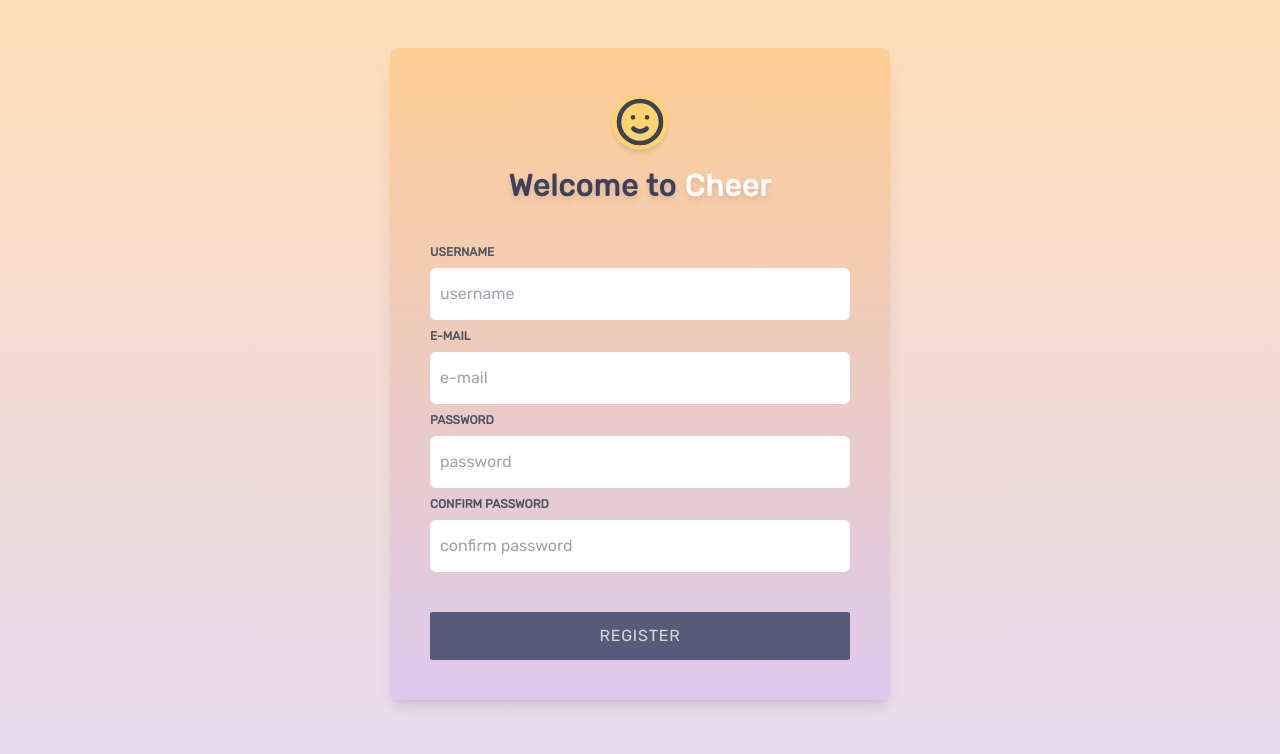
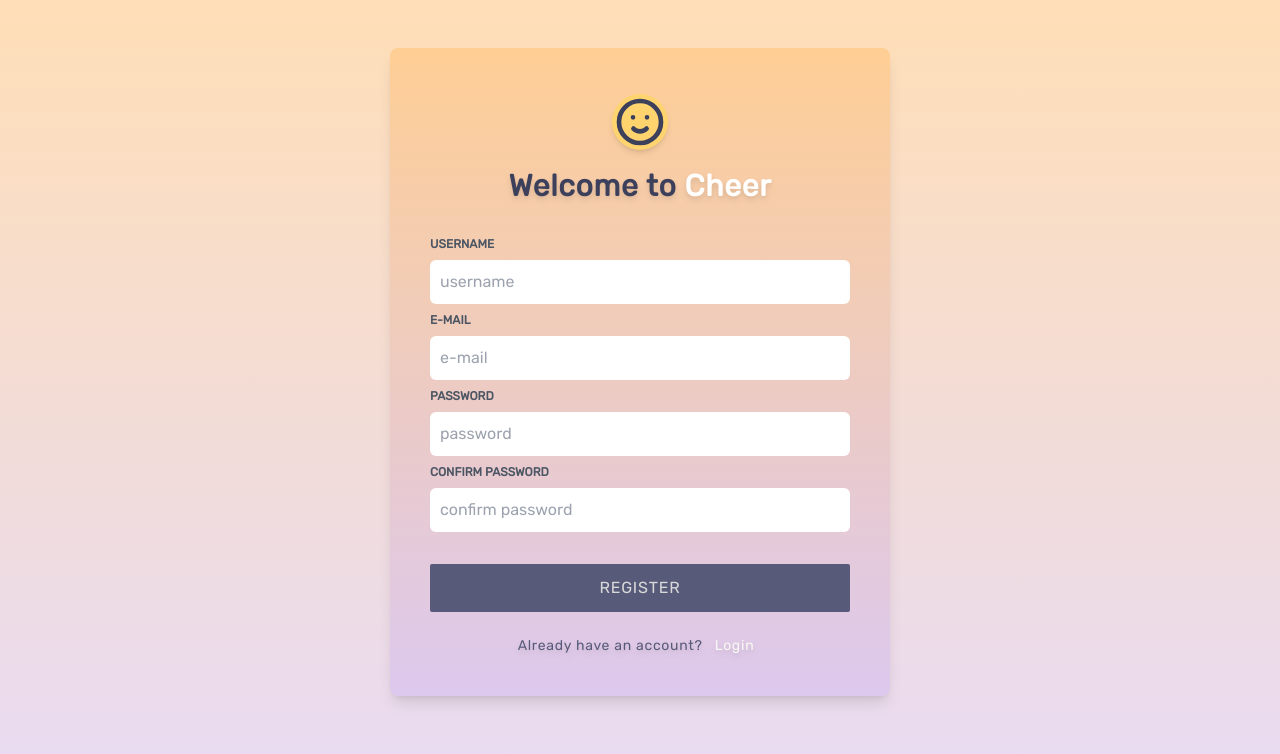
Before and after one commit to leeyuljung/Social-media-website-cheer, a React (Create React App) app in the folder client/: page /register in a window 1280 px wide. Shown: the top 754 px of the page. Built offline with nearby package versions, Linux system fonts and the light colour scheme.

Commit message:
modify: 使用 custom hooks 來抽出共用的 function 和 values，讓 Login 頁面也能使用

```diff
--- a/client/src/pages/Register.js
+++ b/client/src/pages/Register.js
@@ -1,7 +1,8 @@
 import React, { useState } from 'react';
 import { useMutation } from '@apollo/react-hooks';
 import gql from 'graphql-tag';
-import { useNavigate } from 'react-router-dom';
+import { useNavigate, Link } from 'react-router-dom';
+import { useForm } from '../utils/useForm';
 
 const REGISTER_USER_MUTATION = gql`
   mutation($username: String!, $email: String!, $password: String!, $passwordConfirm: String!){
@@ -17,36 +18,28 @@ const REGISTER_USER_MUTATION = gql`
 
 const Register = () => {
   const navigate = useNavigate();
-  const [ values, setValues ] = useState({
+  const [ errors, setErrors ] = useState({});
+
+  const { values, loading, onChange, onSubmit, setLoading } = useForm(registerUser, {
     username: '',
     email: '',
     password: '',
     passwordConfirm: ''
   });
-  const [ loading, setLoading ] = useState(false);
-  const [ errors, setErrors ] = useState({});
 
-  const onChange = (e) => {
-    setValues({...values, [e.target.name]: e.target.value});
-  }
-
-  const [ addUser ] = useMutation(REGISTER_USER_MUTATION, {
+  const [ register ] = useMutation(REGISTER_USER_MUTATION, {
     update(cache, result){
-      console.log(result);
       navigate('/');
     },
     onError(err){
       setErrors(err.graphQLErrors[0].extensions.errors);
-      // console.log(err.graphQLErrors[0].extensions.errors);
       setLoading(false);
     },
     variables: values
   })
 
-  const onSubmit = (e) => {
-    e.preventDefault();
-    addUser();
-    setLoading(true);
+  function registerUser(){
+    register();
   }
 
   return(
@@ -56,7 +49,7 @@ const Register = () => {
       </svg>
       <h2 className="text-center font-semibold text-3xl text-[#3d405b] tracking-wide drop-shadow-md">Welcome to <span className="text-[#fff]">Cheer</span></h2>
 
-      <form className="mt-10" onSubmit={ onSubmit } noValidate>
+      <form className="mt-8" onSubmit={ onSubmit } noValidate>
         {/* Username*/}
         <label htmlFor="username" className="block text-xs font-semibold text-gray-600 uppercase">Username</label>
         <input
@@ -64,7 +57,7 @@ const Register = () => {
           type="text"
           name="username"
           placeholder="username"
-          className={`block w-full py-3 px-2 mt-2 text-[#3d405b] appearance-none border-2 border-transparent rounded-md transition duration-500 focus:outline-none focus:border-[#b7a8e8] ${ errors.username ? "border-[#ffa718]" : ""}`}
+          className={`block w-full py-2 px-2 mt-2 text-[#3d405b] appearance-none border-2 border-transparent rounded-md transition duration-500 focus:outline-none focus:border-[#b7a8e8] ${ errors.username ? "border-[#ffa718]" : ""}`}
           required
           value={ values.username }
           onChange={ onChange }
@@ -77,7 +70,7 @@ const Register = () => {
           type="email"
           name="email"
           placeholder="e-mail"
-          className={`block w-full py-3 px-2 mt-2 text-[#3d405b] appearance-none border-2 border-transparent rounded-md transition duration-500 focus:outline-none focus:border-[#b7a8e8] ${ errors.email ? "border-[#ffa718]" : ""}`}
+          className={`block w-full py-2 px-2 mt-2 text-[#3d405b] appearance-none border-2 border-transparent rounded-md transition duration-500 focus:outline-none focus:border-[#b7a8e8] ${ errors.email ? "border-[#ffa718]" : ""}`}
           required
           value={ values.email }
           onChange={ onChange }
@@ -90,7 +83,7 @@ const Register = () => {
           type="password"
           name="password"
           placeholder="password"
-          className={`block w-full py-3 px-2 mt-2 text-[#3d405b] appearance-none border-2 border-transparent rounded-md transition duration-500 focus:outline-none focus:border-[#b7a8e8] ${ errors.password ? "border-[#ffa718]" : ""}`}
+          className={`block w-full py-2 px-2 mt-2 text-[#3d405b] appearance-none border-2 border-transparent rounded-md transition duration-500 focus:outline-none focus:border-[#b7a8e8] ${ errors.password ? "border-[#ffa718]" : ""}`}
           required
           value={ values.password }
           onChange={ onChange }
@@ -103,7 +96,7 @@ const Register = () => {
           type="password"
           name="passwordConfirm"
           placeholder="confirm password"
-          className={`block w-full py-3 px-2 mt-2 text-[#3d405b] appearance-none border-2 border-transparent rounded-md transition duration-500 focus:outline-none focus:border-[#b7a8e8] ${ errors.passwordConfirm ? "border-[#ffa718]" : ""}`}
+          className={`block w-full py-2 px-2 mt-2 text-[#3d405b] appearance-none border-2 border-transparent rounded-md transition duration-500 focus:outline-none focus:border-[#b7a8e8] ${ errors.passwordConfirm ? "border-[#ffa718]" : ""}`}
           required
           value={ values.passwordConfirm }
           onChange={ onChange }
@@ -112,7 +105,7 @@ const Register = () => {
         {/* Submit Buttton */}
         <button
           type="submit"
-          className={`w-full py-3 mt-10 bg-[#585a79] transition duration-300 rounded-sm font-medium text-[#d9d9d9] uppercase tracking-wider focus:outline-none hover:bg-[#3e405b] hover:shadow-none ${ loading ? "bg-[#3e405b] animate-pulse" : "" }`}
+          className={`w-full py-3 mt-8 bg-[#585a79] transition duration-300 rounded-sm font-medium text-[#d9d9d9] uppercase tracking-wider focus:outline-none hover:bg-[#3e405b] hover:shadow-none ${ loading ? "bg-[#3e405b] animate-pulse" : "" }`}
           disabled={ loading }
         >
           <div className="flex justify-center gap-2">
@@ -122,16 +115,13 @@ const Register = () => {
 
         </button>
 
-        {/* <div className="sm:flex sm:flex-wrap mt-8 sm:mb-4 text-sm text-center">
-            <a href="forgot-password" className="flex-2">Forgot password?</a>
-            <p className="flex-1 text-gray-500 text-md mx-4 my-1 sm:my-auto">or</p>
-            <p>Already had an account?</p>
-            <a href="register" className="flex-2">Login</a>
-        </div> */}
+        <div className="mt-6 text-sm text-center text-[#585a79] drop-shadow-md tracking-wider">
+          <p>Already have an account? <Link to="/login" className="mx-2 text-[#f8f8f2] transition duration-500 hover:text-[#585a79]">Login</Link></p>
+        </div>
       </form>
       {
         Object.keys(errors).length > 0 && (
-          <ul className="bg-[#fcb09b94] px-8 py-4 mt-2 rounded-lg opacity-100 transition duration-500 text-[#585a79] border-2 border-solid border-[#ffffff85] shadow-md">
+          <ul className="bg-[#fcb09b94] px-8 py-4 mt-6 rounded-lg opacity-100 transition duration-500 text-[#585a79] border-2 border-solid border-[#ffffff85] shadow-md">
             { Object.values(errors).map(value => <li key={ value }>{ value }</li>) }
           </ul>
         )
--- /dev/null
+++ b/client/src/utils/useForm.js
@@ -0,0 +1,25 @@
+import { useState } from 'react';
+
+export const useForm = (callback, initialValues = {}) => {
+    const [ values, setValues ] = useState(initialValues);
+
+    const [ loading, setLoading ] = useState(false);
+
+    const onChange = (e) => {
+        setValues({...values, [e.target.name]: e.target.value});
+    }
+
+    const onSubmit = (e) => {
+        e.preventDefault();
+        callback();
+        setLoading(true);
+    }
+
+    return {
+        values,
+        loading,
+        onChange,
+        onSubmit,
+        setLoading
+    }
+}
```
